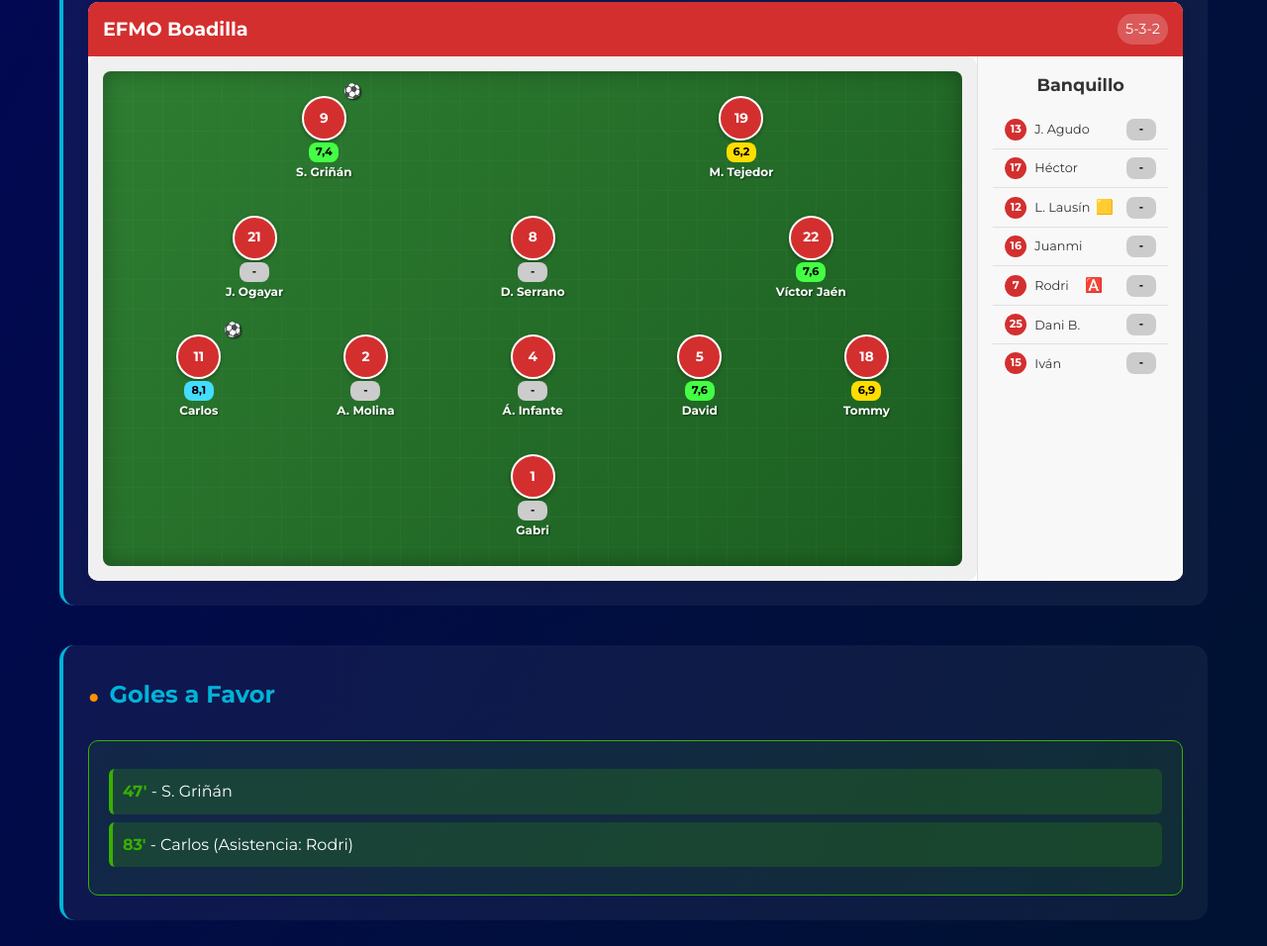
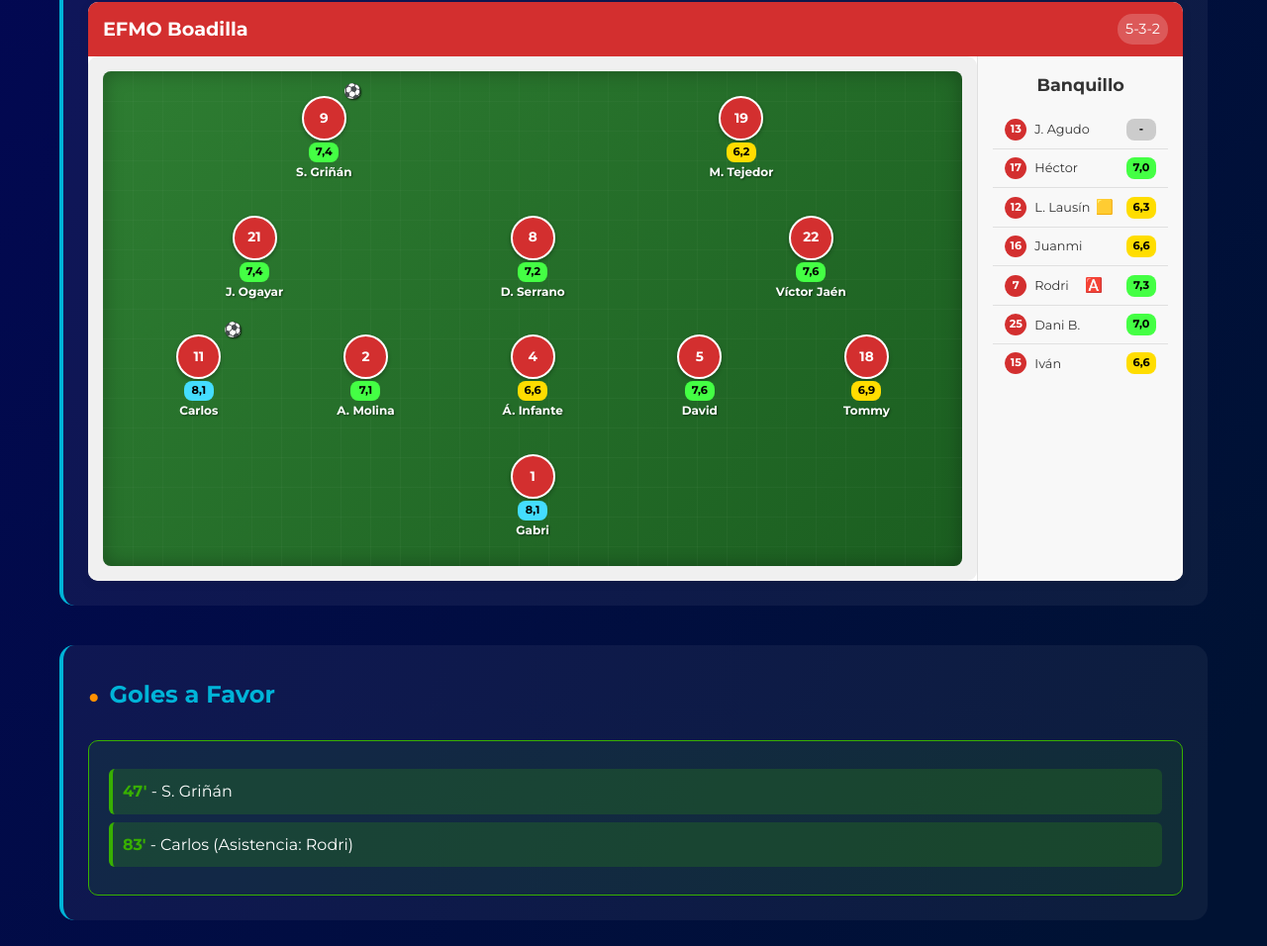
Before and after one commit to Gabrivaa33/EFMOBoadilla26-27, a plain HTML site: page InformeJ8.html in a window 1280 px wide. Shown: the part 1206-2162 px from the top of the page at 99% size. Drawn offline with Linux system fonts and the light colour scheme.

Commit message:
Update player ratings in InformeJ8.html

```diff
--- a/InformeJ8.html
+++ b/InformeJ8.html
@@ -770,7 +770,7 @@
                 {
                         "number": "1",
                         "name": "Gabri",
-                        "rating": "-",
+                        "rating": "8,1",
                         "goals": 0,
                         "assists": 0,
                         "cards": null
@@ -788,7 +788,7 @@
                 {
                         "number": "2",
                         "name": "A. Molina",
-                        "rating": "-",
+                        "rating": "7,1",
                         "goals": 0,
                         "assists": 0,
                         "cards": null
@@ -796,7 +796,7 @@
                 {
                         "number": "4",
                         "name": "Á. Infante",
-                        "rating": "-",
+                        "rating": "6,6",
                         "goals": 0,
                         "assists": 0,
                         "cards": null
@@ -822,7 +822,7 @@
                 {
                         "number": "21",
                         "name": "J. Ogayar",
-                        "rating": "-",
+                        "rating": "7,4",
                         "goals": 0,
                         "assists": 0,
                         "cards": null
@@ -830,7 +830,7 @@
                 {
                         "number": "8",
                         "name": "D.  Serrano",
-                        "rating": "-",
+                        "rating": "7,2",
                         "goals": 0,
                         "assists": 0,
                         "cards": null
@@ -877,7 +877,7 @@
         {
                 "number": "17",
                 "name": "Héctor",
-                "rating": "-",
+                "rating": "7,0",
                 "goals": 0,
                 "assists": 0,
                 "cards": null
@@ -885,7 +885,7 @@
         {
                 "number": "12",
                 "name": "L. Lausín",
-                "rating": "-",
+                "rating": "6,3",
                 "goals": 0,
                 "assists": 0,
                 "cards": "🟨"
@@ -893,7 +893,7 @@
         {
                 "number": "16",
                 "name": "Juanmi",
-                "rating": "-",
+                "rating": "6,6",
                 "goals": 0,
                 "assists": 0,
                 "cards": null
@@ -901,7 +901,7 @@
         {
                 "number": "7",
                 "name": "Rodri",
-                "rating": "-",
+                "rating": "7,3",
                 "goals": 0,
                 "assists": 1,
                 "cards": null
@@ -909,7 +909,7 @@
         {
                 "number": "25",
                 "name": "Dani B.",
-                "rating": "-",
+                "rating": "7,0",
                 "goals": 0,
                 "assists": 0,
                 "cards": null
@@ -917,7 +917,7 @@
         {
                 "number": "15",
                 "name": "Iván",
-                "rating": "-",
+                "rating": "6,6",
                 "goals": 0,
                 "assists": 0,
                 "cards": null
```
